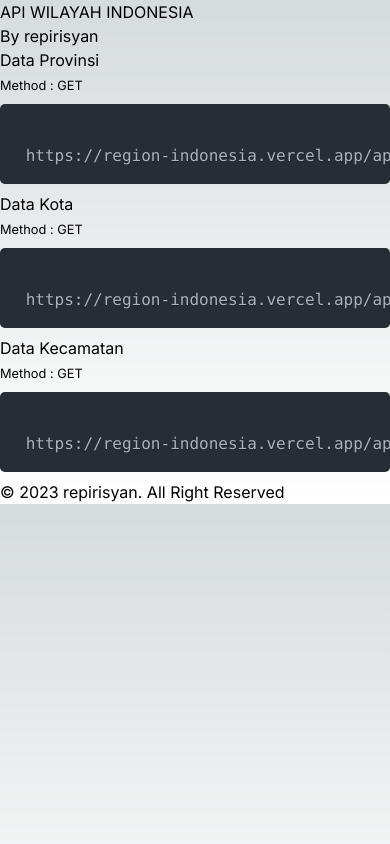
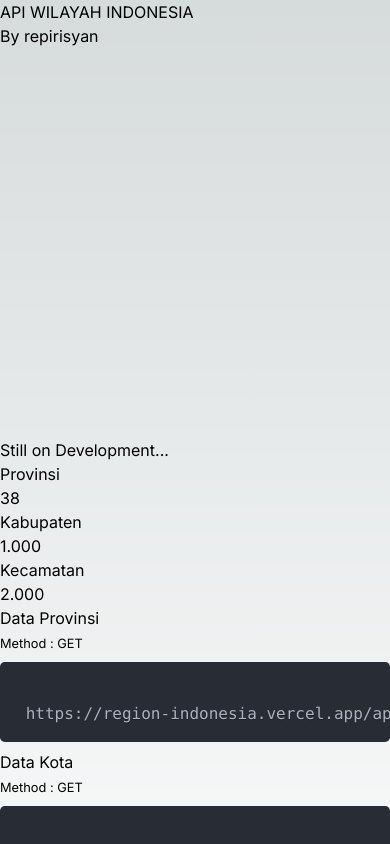
Before and after one commit to repirisyan/api-wilayah-indonesia, a Next.js app: page / in a window 390 px wide. Shown: the top 844 px of the page. Built offline with nearby package versions, Linux system fonts and the light colour scheme.

Commit message:
add dev message

```diff
--- a/next.config.js
+++ b/next.config.js
@@ -1,8 +1,4 @@
 /** @type {import('next').NextConfig} */
 const nextConfig = {}
-const withBundleAnalyzer = require('@next/bundle-analyzer')({
-    enabled: process.env.ANALYZE === 'true',
-})
-module.exports = withBundleAnalyzer({
-    nextConfig
-});
+
+module.exports = nextConfig
--- a/src/app/page.tsx
+++ b/src/app/page.tsx
@@ -3,7 +3,7 @@
 import { oneDark } from 'react-syntax-highlighter/dist/cjs/styles/prism';
 import CopyToClipboard from 'react-copy-to-clipboard';
 import DocumentDuplicateIcon from "@heroicons/react/24/outline/DocumentDuplicateIcon";
-import { useState } from "react";
+import { useState, useEffect } from "react";
 
 const CopyBoard = (pre: any) => {
 
@@ -47,8 +47,8 @@
   );
 };
 
+export default function Home() {
 
-export default function Home() {
   return (
     <main className="flex min-h-screen flex-col items-center justify-between p-24">
       <div className="z-10 max-w-5xl w-full items-center justify-between font-mono text-sm lg:flex">
@@ -67,6 +67,30 @@
         </div>
       </div>
       <div className="mt-20 grid grid-cols-1">
+        <section className='hidden md:block mb-6 mx-auto'>
+          <div className="alert bg-slate-400 mb-5 text-black">
+            <svg xmlns="http://www.w3.org/2000/svg" fill="none" viewBox="0 0 24 24" className="stroke-current shrink-0 w-6 h-6"><path stroke-linecap="round" stroke-linejoin="round" stroke-width="2" d="M13 16h-1v-4h-1m1-4h.01M21 12a9 9 0 11-18 0 9 9 0 0118 0z"></path></svg>
+            <span>Still on Development...</span>
+          </div>
+          <div className="stats shadow">
+
+            <div className="stat place-items-center">
+              <div className="stat-title">Provinsi</div>
+              <div className="stat-value">38</div>
+            </div>
+
+            <div className="stat place-items-center">
+              <div className="stat-title">Kabupaten</div>
+              <div className="stat-value">1.000</div>
+            </div>
+
+            <div className="stat place-items-center">
+              <div className="stat-title">Kecamatan</div>
+              <div className="stat-value">2.000</div>
+            </div>
+
+          </div>
+        </section>
         <section>
           <h1>
             Data Provinsi
```
